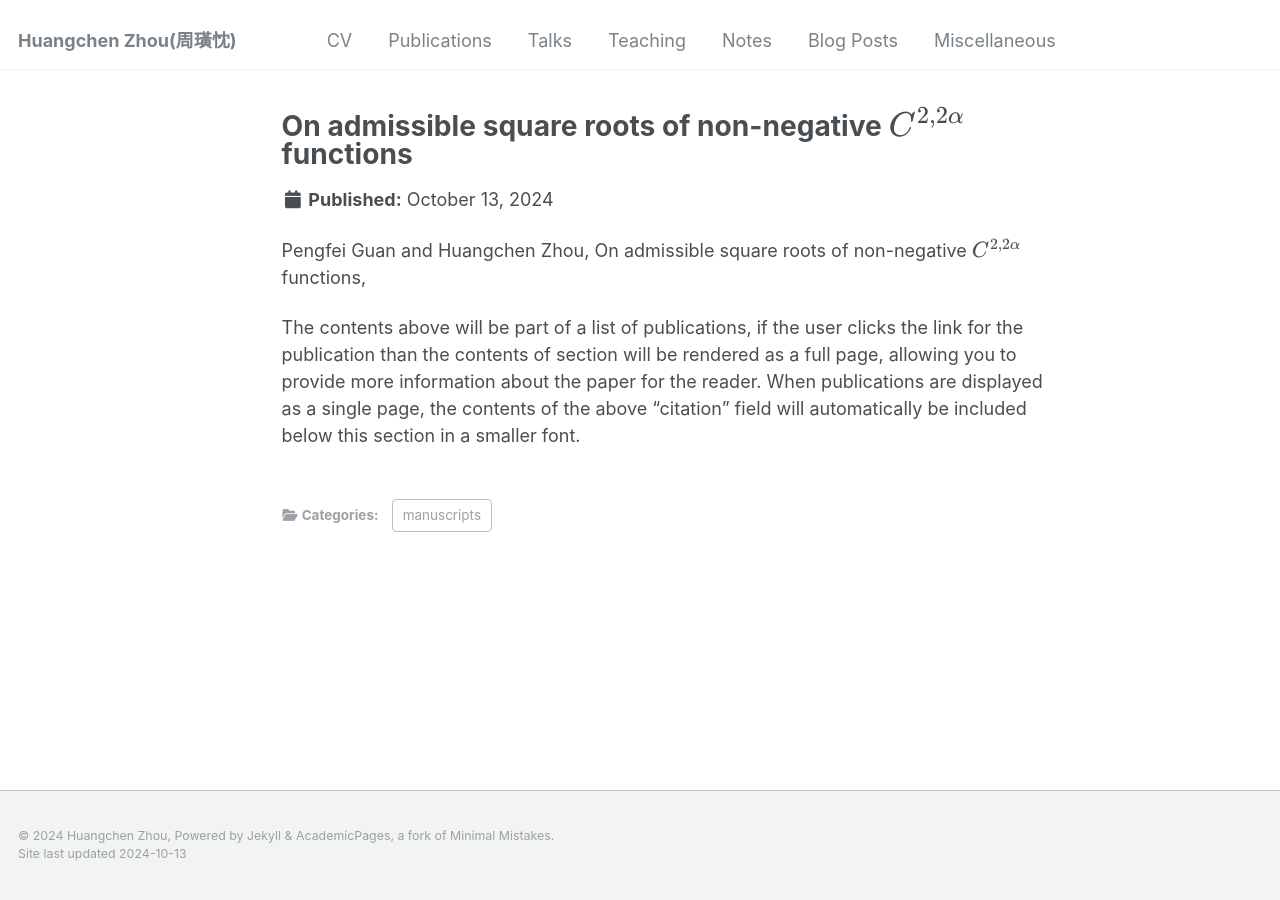
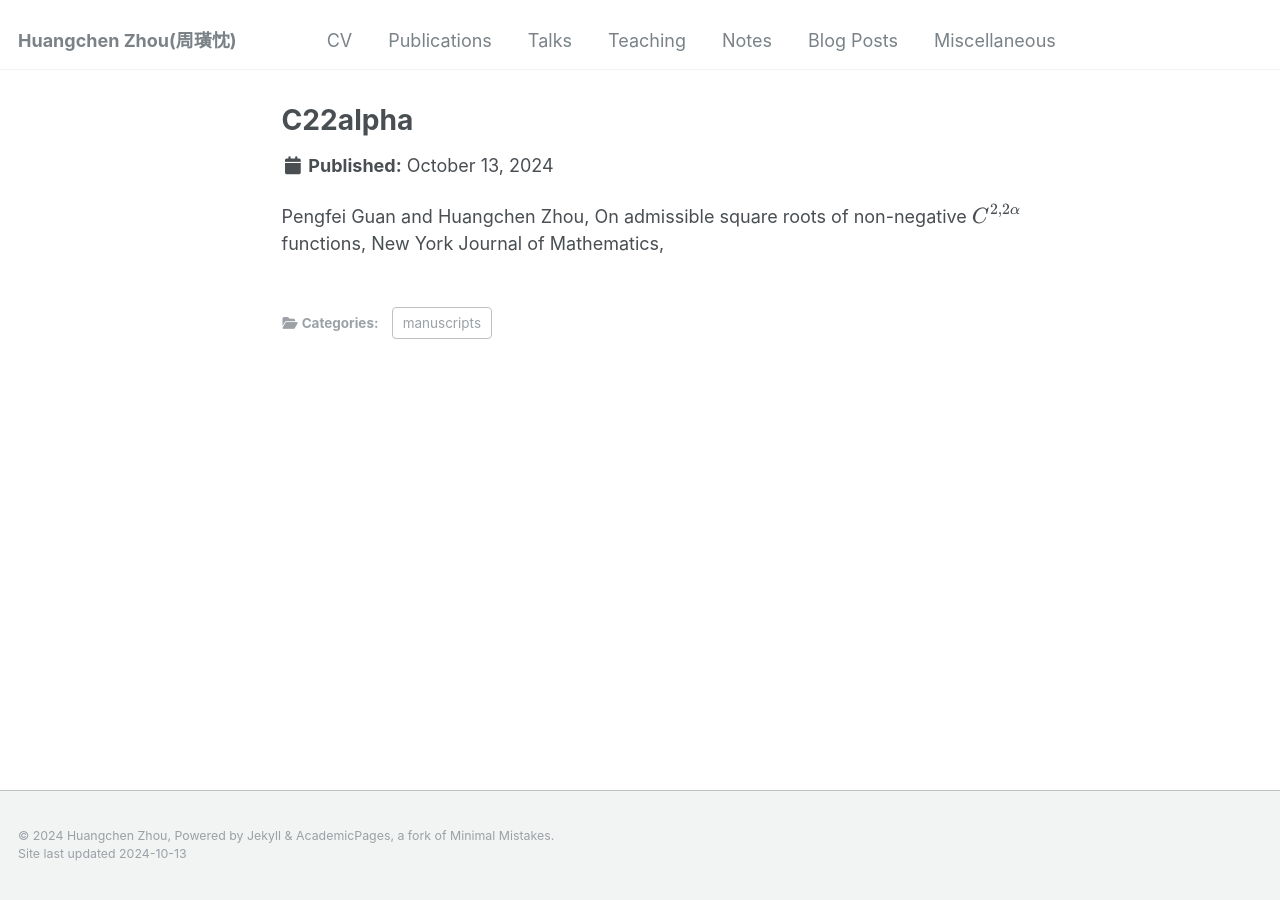
Before and after one commit to zhc515/zhc515.github.io, a Jekyll site: the page built from _publications/C22alpha.md, in a window 1280 px wide. Built offline with Jekyll 4.4.1, drawn with Linux system fonts in a browser that asks for light colours.

Commit message:
Update C22alpha.md

```diff
--- a/_publications/C22alpha.md
+++ b/_publications/C22alpha.md
@@ -1,13 +1,8 @@
 ---
-title: 'On admissible square roots of non-negative \\(C^{2,2\alpha}\\) functions'
-author: Pengfei Guan, Huangchen Zhou
 collection: publications
 category: manuscripts
 permalink: /publication/c22alpha
 paperurl: 'https://nyjm.albany.edu/j/2023/29-39p.pdf'
 ---
 
-Pengfei Guan and Huangchen Zhou, On admissible square roots of non-negative \\(C^{2,2\alpha}\\) functions,
-
-
-The contents above will be part of a list of publications, if the user clicks the link for the publication than the contents of section will be rendered as a full page, allowing you to provide more information about the paper for the reader. When publications are displayed as a single page, the contents of the above "citation" field will automatically be included below this section in a smaller font.
+Pengfei Guan and Huangchen Zhou, On admissible square roots of non-negative \\(C^{2,2\alpha}\\) functions, New York Journal of Mathematics,
```
